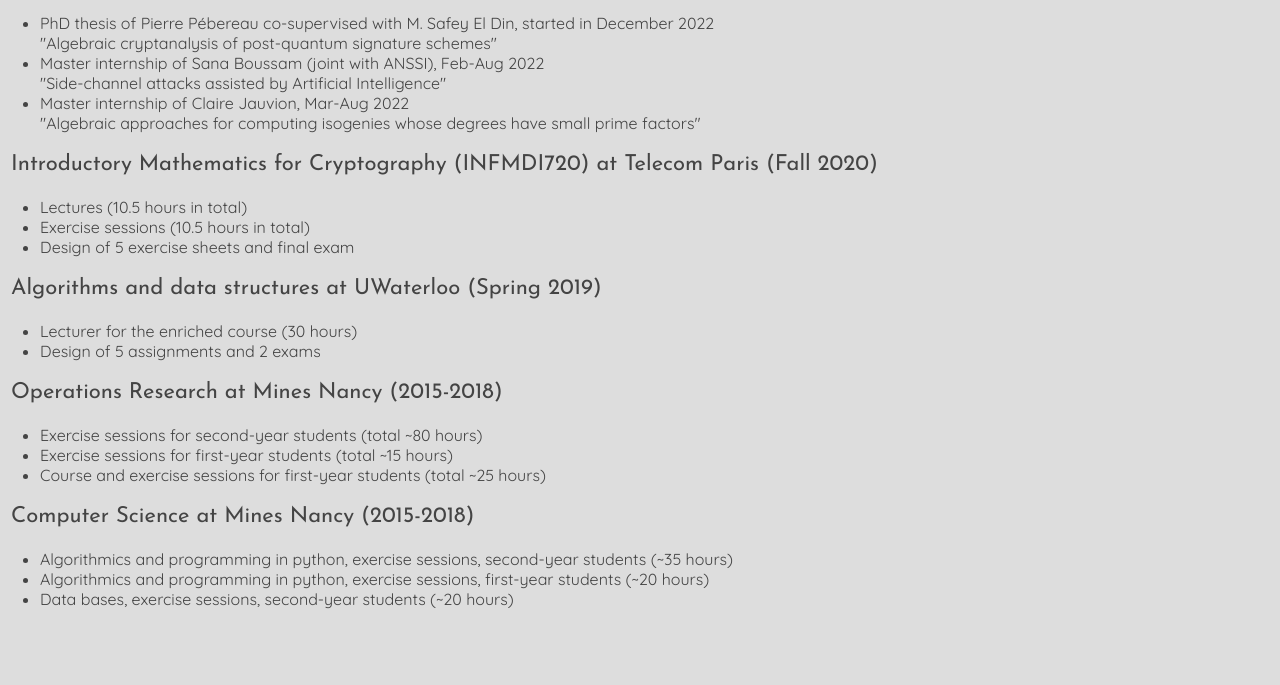
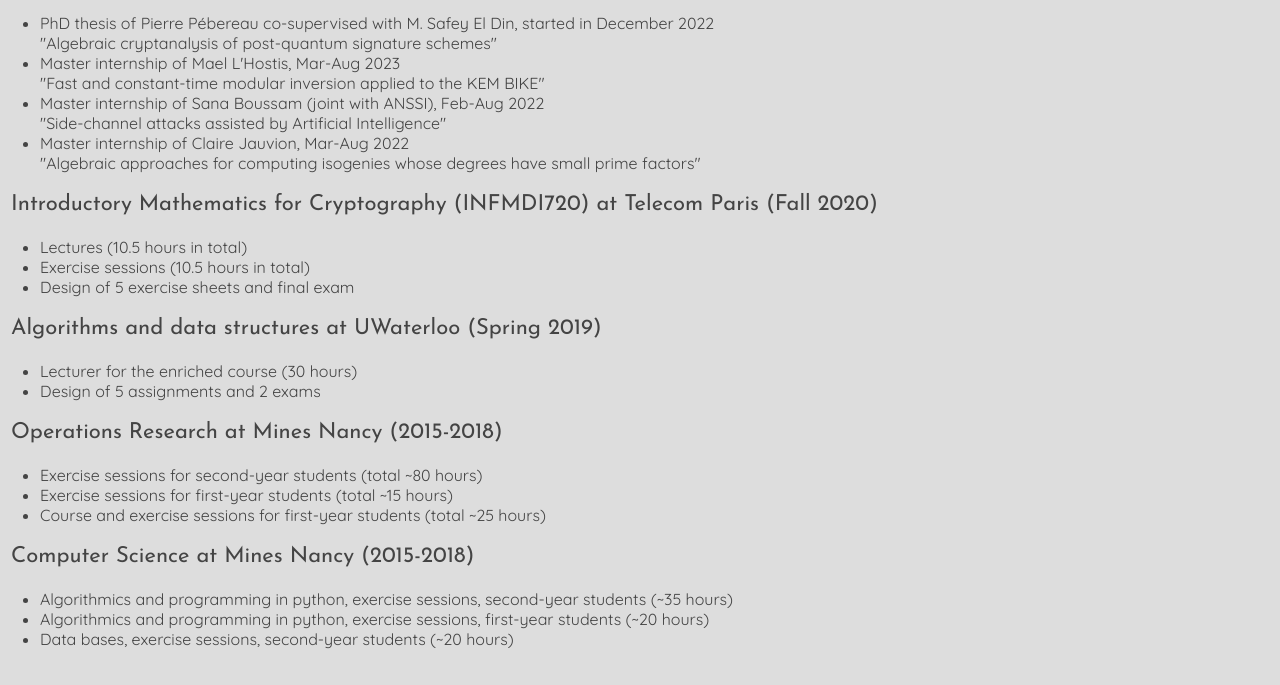
Before and after one commit to sabelard-research/sabelard-research.github.io, a plain HTML site: page teaching.html in a window 1280 px wide. Shown: the part 115-800 px from the top of the page. Drawn offline with Linux system fonts and the light colour scheme.

Commit message:
Update teaching.html
Add Mael's internship

```diff
--- a/teaching.html
+++ b/teaching.html
@@ -28,6 +28,8 @@
    <ul>
 	   <li> PhD thesis of Pierre Pébereau co-supervised with M. Safey El Din, started in December 2022 <br>
 	   "Algebraic cryptanalysis of post-quantum signature schemes"</li>
+	   <li> Master internship of Mael L'Hostis, Mar-Aug 2023 <br>
+	   "Fast and constant-time modular inversion applied to the KEM BIKE"</li>
 	   <li> Master internship of Sana Boussam (joint with ANSSI), Feb-Aug 2022 <br>
 	   "Side-channel attacks assisted by Artificial Intelligence"</li>
            <li> Master internship of Claire Jauvion, Mar-Aug 2022 <br>
```
